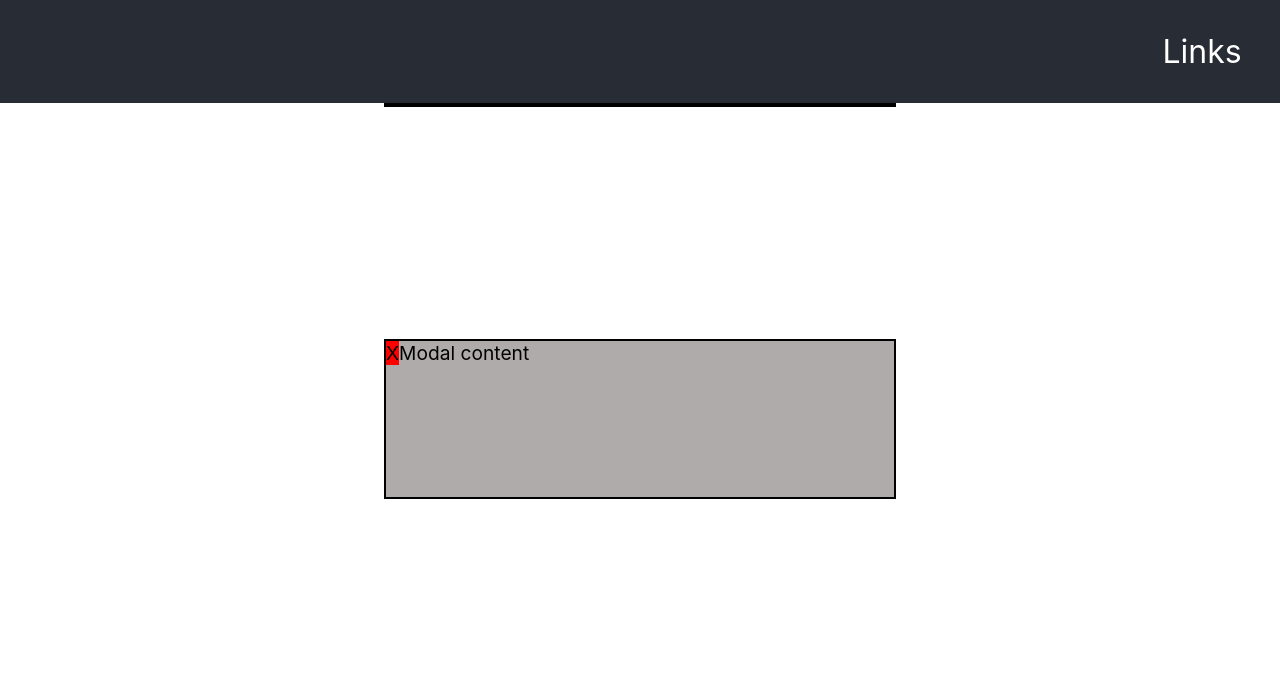
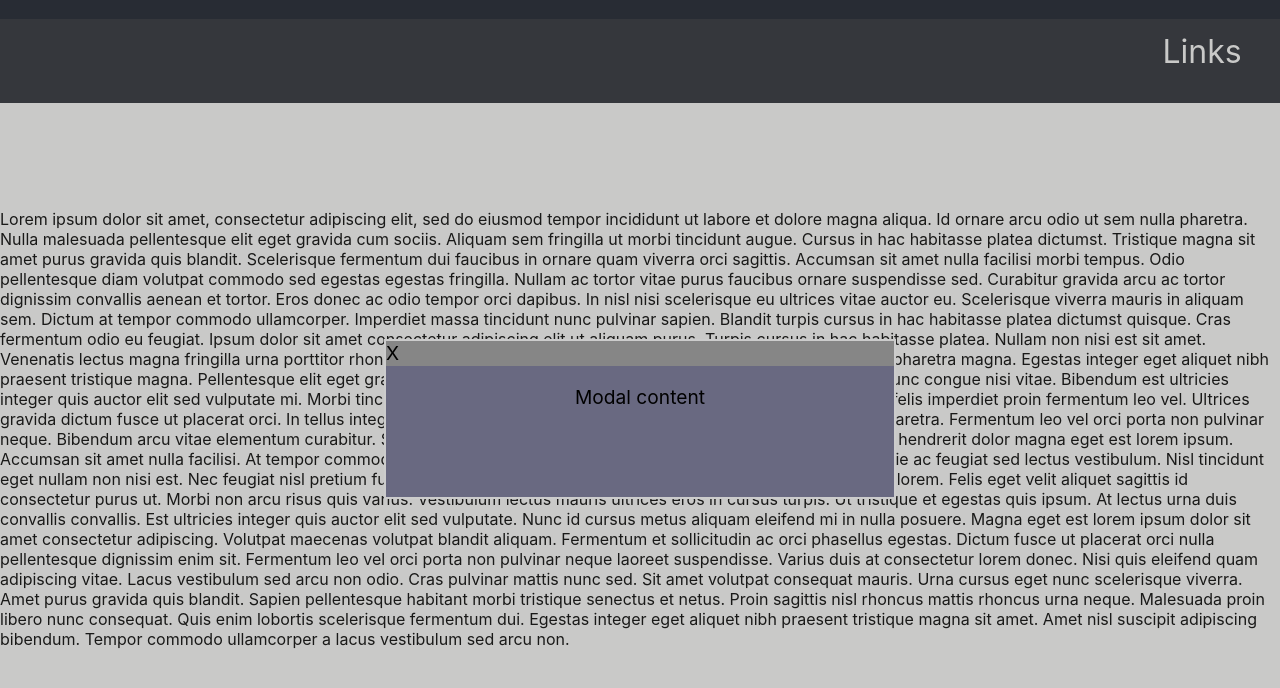
Before and after one commit to katiepdx/css-sandbox, a React (Create React App) app: page / in a window 1280 px wide. Both pictures are taken after a click on the button "Click to open modal". Shown: the top 688 px of the page. Built offline with nearby package versions, Linux system fonts and the light colour scheme.

Commit message:
add modal pop up background

```diff
--- a/public/index.html
+++ b/public/index.html
@@ -1,14 +1,12 @@
 <!DOCTYPE html>
 <html lang="en">
+
 <head>
   <meta charset="utf-8" />
   <link rel="icon" href="%PUBLIC_URL%/favicon.ico" />
   <meta name="viewport" content="width=device-width, initial-scale=1" />
   <meta name="theme-color" content="#000000" />
-    <meta
-      name="description"
-      content="Web site created using create-react-app"
-    />
+  <meta name="description" content="Web site created using create-react-app" />
   <link rel="apple-touch-icon" href="%PUBLIC_URL%/logo192.png" />
   <!--
       manifest.json provides metadata used when your web app is installed on a
@@ -26,9 +24,11 @@
     -->
   <title>React App</title>
 </head>
+
 <body>
   <noscript>You need to enable JavaScript to run this app.</noscript>
   <div id="root"></div>
+  <div id="portal"></div>
   <!--
       This HTML file is a template.
       If you open it directly in the browser, you will see an empty page.
@@ -40,4 +40,5 @@
       To create a production bundle, use `npm run build` or `yarn build`.
     -->
 </body>
+
 </html>
--- a/src/App.js
+++ b/src/App.js
@@ -5,14 +5,14 @@ import React, { useState } from 'react';
 import Modal from './components/modal/Modal';
 
 function App() {
-  const [hoverStyle, setHoverStyle] = useState('hidden');
+  const [hoverStyle, setHoverStyle] = useState('none');
   const [modalOpenStyles, setModalOpenStyles] = useState('');
-  const [modalExitStyles, setModalExitStyles] = useState('hidden');
+  const [modalExitStyles, setModalExitStyles] = useState('none');
 
   const handleStyleChange = () => (
-    hoverStyle === 'hidden'
+    hoverStyle === 'none'
       ? setHoverStyle('')
-      : setHoverStyle('hidden')
+      : setHoverStyle('none')
   );
 
   const handleModalOpenStyles = () => {
@@ -44,6 +44,19 @@ function App() {
           handleModalExitStyles={handleModalExitStyles}
         />
       </section>
+
+      <p>
+        Lorem ipsum dolor sit amet, consectetur adipiscing elit, sed do eiusmod tempor incididunt ut labore et dolore magna aliqua. Id ornare arcu odio ut sem nulla pharetra. Nulla malesuada pellentesque elit eget gravida cum sociis. Aliquam sem fringilla ut morbi tincidunt augue. Cursus in hac habitasse platea dictumst. Tristique magna sit amet purus gravida quis blandit. Scelerisque fermentum dui faucibus in ornare quam viverra orci sagittis. Accumsan sit amet nulla facilisi morbi tempus. Odio pellentesque diam volutpat commodo sed egestas egestas fringilla. Nullam ac tortor vitae purus faucibus ornare suspendisse sed. Curabitur gravida arcu ac tortor dignissim convallis aenean et tortor. Eros donec ac odio tempor orci dapibus. In nisl nisi scelerisque eu ultrices vitae auctor eu.
+
+        Scelerisque viverra mauris in aliquam sem. Dictum at tempor commodo ullamcorper. Imperdiet massa tincidunt nunc pulvinar sapien. Blandit turpis cursus in hac habitasse platea dictumst quisque. Cras fermentum odio eu feugiat. Ipsum dolor sit amet consectetur adipiscing elit ut aliquam purus. Turpis cursus in hac habitasse platea. Nullam non nisi est sit amet. Venenatis lectus magna fringilla urna porttitor rhoncus dolor purus. Adipiscing enim eu turpis egestas pretium aenean pharetra magna. Egestas integer eget aliquet nibh praesent tristique magna. Pellentesque elit eget gravida cum sociis. Ultrices sagittis orci a scelerisque purus. Mauris nunc congue nisi vitae. Bibendum est ultricies integer quis auctor elit sed vulputate mi. Morbi tincidunt augue interdum velit euismod in pellentesque.
+
+        Eu scelerisque felis imperdiet proin fermentum leo vel. Ultrices gravida dictum fusce ut placerat orci. In tellus integer feugiat scelerisque varius morbi. Ac turpis egestas maecenas pharetra. Fermentum leo vel orci porta non pulvinar neque. Bibendum arcu vitae elementum curabitur. Sed augue lacus viverra vitae congue eu consequat ac felis. Mi quis hendrerit dolor magna eget est lorem ipsum. Accumsan sit amet nulla facilisi. At tempor commodo ullamcorper a lacus vestibulum. Massa sapien faucibus et molestie ac feugiat sed lectus vestibulum.
+
+        Nisl tincidunt eget nullam non nisi est. Nec feugiat nisl pretium fusce id. Magna fermentum iaculis eu non diam phasellus vestibulum lorem. Felis eget velit aliquet sagittis id consectetur purus ut. Morbi non arcu risus quis varius. Vestibulum lectus mauris ultrices eros in cursus turpis. Ut tristique et egestas quis ipsum. At lectus urna duis convallis convallis. Est ultricies integer quis auctor elit sed vulputate. Nunc id cursus metus aliquam eleifend mi in nulla posuere. Magna eget est lorem ipsum dolor sit amet consectetur adipiscing. Volutpat maecenas volutpat blandit aliquam. Fermentum et sollicitudin ac orci phasellus egestas. Dictum fusce ut placerat orci nulla pellentesque dignissim enim sit. Fermentum leo vel orci porta non pulvinar neque laoreet suspendisse. Varius duis at consectetur lorem donec.
+
+        Nisi quis eleifend quam adipiscing vitae. Lacus vestibulum sed arcu non odio. Cras pulvinar mattis nunc sed. Sit amet volutpat consequat mauris. Urna cursus eget nunc scelerisque viverra. Amet purus gravida quis blandit. Sapien pellentesque habitant morbi tristique senectus et netus. Proin sagittis nisl rhoncus mattis rhoncus urna neque. Malesuada proin libero nunc consequat. Quis enim lobortis scelerisque fermentum dui. Egestas integer eget aliquet nibh praesent tristique magna sit amet. Amet nisl suscipit adipiscing bibendum. Tempor commodo ullamcorper a lacus vestibulum sed arcu non.
+      </p>
+
     </div>
   );
 };
--- a/src/App.scss
+++ b/src/App.scss
@@ -55,43 +55,64 @@ a {
   font-weight: bold;
 }
 
+.none {
+  display: none;
+}
 .hidden {
-  display: none;
+  visibility: hidden;
 }
 
 /* MODAL STYLES */
 .modal {
-  border: 2px solid black;
   margin: 0 30%;
   display: flex;
   flex-direction: column;
   justify-content: center;
   align-self: center;
 
-  .modal-content {
+  .modal-content-wrapper {
     font-size: 1.2rem;
-    border: 2px solid black;
-    background-color: rgba(24, 9, 9, 0.342);
-
-    height: 20vh;
-    width: 40vw;
+    background-color: rgb(129, 129, 129);
 
     position: absolute;
     top: 50%;
     left: 50%;
     transform: translate(-50%, -50%);
-    z-index: 1;
 
+    background-color: rgba(82, 82, 77, 0.308);
+    height: 100vh;
+    width: 100vw;
+
+    display: flex;
+    justify-content: center;
+    align-items: center;
   }
 
-  .modal-exit {
-    background-color: red;
+  .modal-box {
+    background-color: rgb(105, 105, 129);
+    border: 2px solid rgb(204, 204, 204);
+    height: 20vh;
+    width: 40vw;
+
+    display: grid;
+    grid-template-rows: 25px auto;
+
+    div {
+      width: 100%;
+      background-color: rgb(134, 134, 134);
+    }
+    .modal-exit {
+      background-color: rgb(134, 134, 134);
+    }
+    p {
+      text-align: center;
+    }
   }
 
   button {
     border: none;
     background-color: rgba(44, 42, 42, 0.178);
-
+    border: 2px solid black;
     padding: 2rem;
     font-size: 1.2rem;
   }
--- a/src/components/modal/Modal.jsx
+++ b/src/components/modal/Modal.jsx
@@ -11,9 +11,11 @@ const Modal = ({
       <button onClick={handleModalOpenStyles} className={modalOpenStyles}>Click to open modal</button>
 
       <section className={modalExitStyles}>
-        <p className='modal-content'>
-          <span className='modal-exit' onClick={handleModalExitStyles}>X</span>
-          Modal content
+        <p className='modal-content-wrapper'>
+          <div className='modal-box'>
+            <div><span className='modal-exit' onClick={handleModalExitStyles}>X</span></div>
+            <p>Modal content</p>
+          </div>
         </p>
       </section>
     </>
```
Lines whose indentation alone changed are shown as unchanged.
